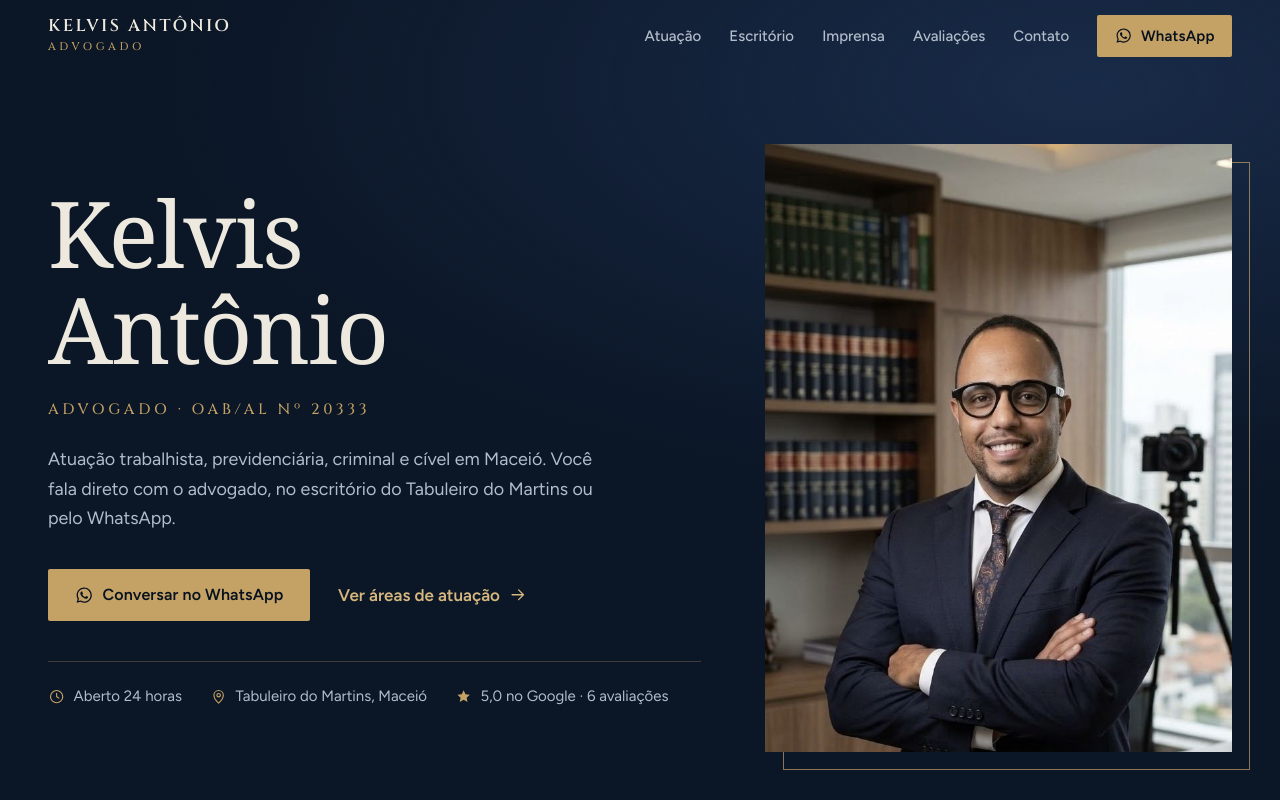
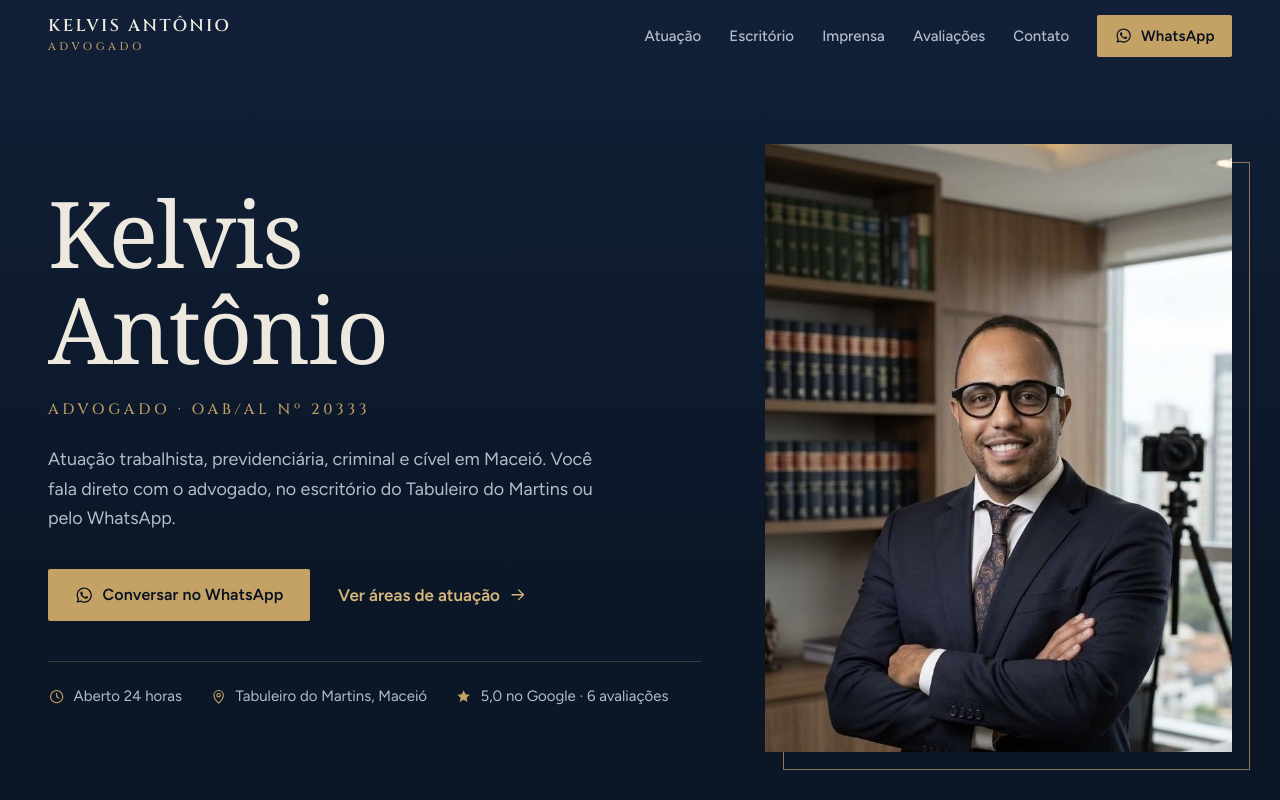
Before and after one commit to Dev-Felipefvs/site-kelvis-advogado, a plain HTML site: page index.html in a window 1280 px wide. Shown: the top 800 px of the page. Drawn offline with Linux system fonts and the light colour scheme; a web font is replaced by a local one.

Commit message:
Fundo do hero sem halo radial
Co-Authored-By: Claude Opus 5.5 <noreply@anthropic.com>

```diff
--- a/css/style.css
+++ b/css/style.css
@@ -159,9 +159,7 @@ html { scrollbar-color: var(--navy-700) var(--navy-950); }
 /* ---------- Hero ---------- */
 .hero {
   position: relative; color: var(--on-navy);
-  background:
-    radial-gradient(120% 80% at 85% 10%, rgba(26, 45, 76, .9) 0%, rgba(11, 22, 38, 0) 60%),
-    var(--navy-900);
+  background: linear-gradient(180deg, var(--navy-800) 0%, var(--navy-900) 70%);
   padding: calc(var(--header-h) + clamp(28px, 6vw, 72px)) 0 clamp(64px, 8vw, 112px);
   overflow: hidden;
 }
```
Also changed, not shown: .impeccable/config.json (added), .impeccable/hook.cache.json.
